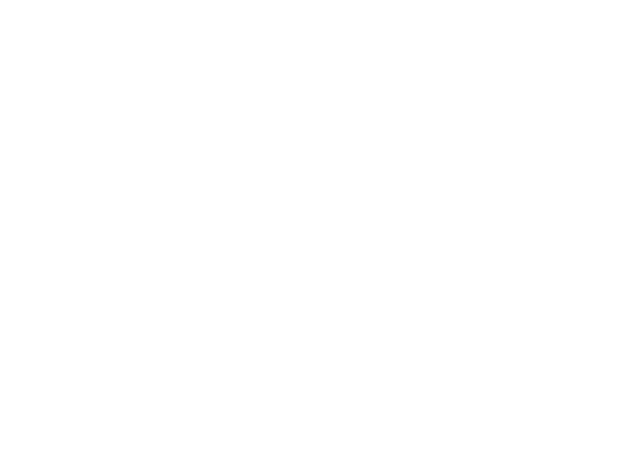
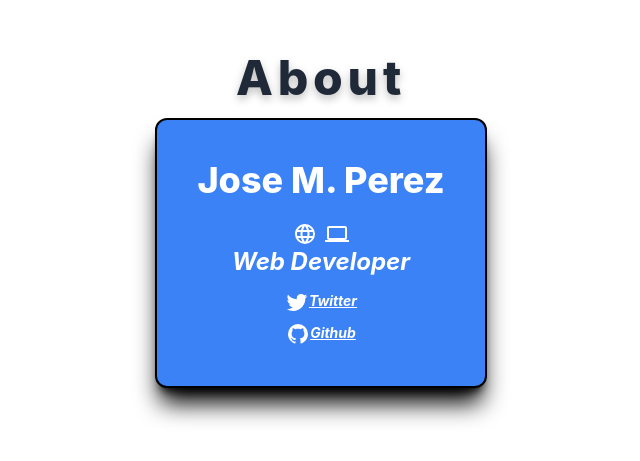
Before and after one commit to jmpevzla/react-wiposts, a React (Vite) app: page /about in a window 1280 px wide. Before the commit this address had no page. Shown: the part 147-608 px from the top of the page, without its empty margins (319-959 px from the left). Built offline with nearby package versions, Linux system fonts and the light colour scheme.

Commit message:
Add Templates HTML: AboutView LoadingView NotFoundView PageErrorView UnauthorizedView Create Loading.module.css styles

```diff
--- /dev/null
+++ b/src/about/view/AboutView.tsx
@@ -0,0 +1,51 @@
+import { mdiGithub, mdiTwitter, mdiWeb, mdiLaptop } from "@mdi/js";
+import { Icon } from "@mdi/react";
+
+export default AboutView
+
+function AboutView() {
+  return (
+    <section className="flex flex-col text-center select-none
+      h-[calc(100vh_-_4rem)] justify-center">
+      <h1
+        className="mb-4 text-5xl tracking-widest
+        font-extrabold [text-shadow:0_4px_8px_rgba(0,0,0,0.25)]">
+          About
+      </h1>
+      <div
+        className="
+        bg-blue-500 text-white p-10 w-fit mx-auto
+        border-2 border-black shadow-xl
+        shadow-black rounded-xl">
+        <h2 className="text-4xl font-extrabold mb-5">Jose M. Perez</h2>
+        <p>
+          <Icon className="inline mr-2" path={mdiWeb} size="1.5rem" />
+          <Icon className="inline" path={mdiLaptop} size="1.5rem" />
+        </p>
+        <p className="italic text-2xl font-bold mb-3">
+          <span>Web Developer</span>
+        </p>
+        <p className="italic font-bold text-sm mb-2">
+          <a
+            className="link"
+            href="https://twitter.com/jmpevzla"
+            rel="noopener noreferrer"
+            target="_blank">
+            <Icon className="inline" path={mdiTwitter} size="1.5rem" />
+            <span>Twitter</span>
+          </a>
+        </p>
+        <p className="italic font-bold text-sm">
+          <a
+            className="link"
+            href="https://github.com/jmpevzla"
+            rel="noopener noreferrer"
+            target="_blank">
+            <Icon className="inline" path={mdiGithub} size="1.5rem" />
+            <span>Github</span>
+          </a>
+        </p>
+      </div>
+    </section>
+  )
+}
--- /dev/null
+++ b/src/loading/view/LoadingView.tsx
@@ -0,0 +1,14 @@
+import styles from "./styles/Loading.module.css"
+
+export default LoadingView
+
+function LoadingView() {
+  return (
+    <section className="flex flex-col text-center select-none h-[calc(100vh_-_4rem)] justify-center">
+      <h2 className="text-7xl font-extrabold mb-4">Loading</h2>
+      <div className="mx-auto">
+        <div className={styles['lds-ellipsis']}><div></div><div></div><div></div><div></div></div>
+      </div>
+    </section>
+  )
+}
--- /dev/null
+++ b/src/loading/view/styles/Loading.module.css
@@ -0,0 +1,92 @@
+.lds-ellipsis {
+  display: inline-block;
+  position: relative;
+  width: 80px;
+  height: 80px;
+}
+.lds-ellipsis div {
+  position: absolute;
+  top: 33px;
+  width: 13px;
+  height: 13px;
+  border-radius: 50%;
+  background: black; /*var(--txt);*/
+  animation-timing-function: cubic-bezier(0, 1, 1, 0);
+}
+.lds-ellipsis div:nth-child(1) {
+  left: 8px;
+  animation: lds-ellipsis1 0.6s infinite;
+}
+.lds-ellipsis div:nth-child(2) {
+  left: 8px;
+  animation: lds-ellipsis2 0.6s infinite;
+}
+.lds-ellipsis div:nth-child(3) {
+  left: 32px;
+  animation: lds-ellipsis2 0.6s infinite;
+}
+.lds-ellipsis div:nth-child(4) {
+  left: 56px;
+  animation: lds-ellipsis3 0.6s infinite;
+}
+@keyframes lds-ellipsis1 {
+  0% {
+    transform: scale(0);
+  }
+  100% {
+    transform: scale(1);
+  }
+}
+@keyframes lds-ellipsis3 {
+  0% {
+    transform: scale(1);
+  }
+  100% {
+    transform: scale(0);
+  }
+}
+@keyframes lds-ellipsis2 {
+  0% {
+    transform: translate(0, 0);
+  }
+  100% {
+    transform: translate(24px, 0);
+  }
+}
+
+.lds-facebook {
+  display: inline-block;
+  position: relative;
+  width: 40px;
+  height: 40px;
+}
+.lds-facebook div {
+  display: inline-block;
+  position: absolute;
+  left: 4px;
+  width: 8px;
+  background: #999;
+  animation: lds-facebook 1.2s cubic-bezier(0, 0.5, 0.5, 1) infinite;
+}
+.lds-facebook div:nth-child(1) {
+  left: 4px;
+  animation-delay: -0.24s;
+}
+.lds-facebook div:nth-child(2) {
+  left: 16px;
+  animation-delay: -0.12s;
+}
+.lds-facebook div:nth-child(3) {
+  left: 28px;
+  animation-delay: 0;
+}
+@keyframes lds-facebook {
+  0% {
+    top: 8px;
+    height: 32px;
+  }
+  50%, 100% {
+    top: 24px;
+    height: 16px;
+  }
+}
--- a/src/main/view/AppView.tsx
+++ b/src/main/view/AppView.tsx
@@ -17,6 +17,10 @@ import EditPostView from "@/post/view/EditPostView";
 import PhotoProfileView from "@/profile/view/PhotoProfileView";
 import EditProfileView from "@/profile/view/EditProfileView";
 import ShowProfileView from "@/profile/view/ShowProfileView";
+import AboutView from "@/about/view/AboutView";
+import LoadingView from "@/loading/view/LoadingView";
+import NotFoundView from "@/notFound/view/NotFoundView";
+import Unauthorizated from "@/unauthorized/view/UnauthorizedView";
 
 export default AppView
 
@@ -48,6 +52,10 @@ function AppView() {
             <Route path="edit" element={<EditPostView />} />
             <Route path="photo" element={<PhotoPostView />} />
           </Route>
+          <Route path="about" element={<AboutView />} />
+          <Route path="loading" element={<LoadingView />} />
+          <Route path="not-found" element={<NotFoundView />} />
+          <Route path="unauthorizated" element={<Unauthorizated />} />
         </Route>
       </Routes>
     </BrowserRouter>
--- /dev/null
+++ b/src/notFound/view/NotFoundView.tsx
@@ -0,0 +1,22 @@
+import { Link } from "react-router-dom"
+import { Icon } from "@mdi/react"
+import { mdiAlertCircle } from "@mdi/js"
+
+export default NotFoundView
+
+function NotFoundView() {
+  return (
+    <section className="flex flex-col text-center select-none h-[calc(100vh_-_4rem)] justify-center">
+      <h1 className="text-9xl font-extrabold mb-4">404</h1>
+      <div className="text-3xl font-bold mb-3 flex flex-row justify-center">
+        <Icon path={mdiAlertCircle} size={1.5} />
+        <p>Not Found</p>
+      </div>
+      <p className="italic font-bold">Ups! The page you are looking for does not exist.</p>
+      <p className="italic font-bold">It might have been moved or deleted. </p>
+      <p className="italic font-bold">
+        You can to go to <Link className="link" to={"/"}>home page</Link>
+      </p>
+    </section>
+  )
+}
--- /dev/null
+++ b/src/pageError/view/PageErrorView.tsx
@@ -0,0 +1,19 @@
+import { Icon } from "@mdi/react"
+import { mdiFileAlert } from "@mdi/js"
+
+export default PageErrorView
+
+function PageErrorView({ error }: { error: string }) {
+  return (
+    <section className="flex flex-col text-center select-none h-[calc(100vh_-_4rem)] justify-center">
+      <div className="text-7xl font-extrabold mb-4 flex flex-row justify-center">
+        <Icon path={mdiFileAlert} size={3} />
+        <p>Error</p>
+      </div>
+      <p className="italic font-bold text-error-content mb-3">{ error }</p>
+      <p className="italic font-bold">
+        <a className="link" onClick={() => window.location.reload()}>Reload Page Now</a>
+      </p>
+    </section>
+  )
+}
--- /dev/null
+++ b/src/unauthorized/view/UnauthorizedView.tsx
@@ -0,0 +1,27 @@
+import { Link } from "react-router-dom"
+import { Icon } from "@mdi/react"
+import { mdiLock } from "@mdi/js"
+
+export default Unauthorizated
+
+function Unauthorizated() {
+  //const [progress] = usePageRedirect('/login')
+  const progress = .5
+
+  return (
+    <section className="flex flex-col text-center select-none h-[calc(100vh_-_4rem)] justify-center">
+      <h1 className="text-9xl font-extrabold mb-4">401</h1>
+      <div className="text-3xl font-bold mb-3 flex flex-row justify-center">
+        <Icon path={mdiLock} size={1.5} />
+        <p>Unauthorizated</p>
+      </div>
+      <p className="italic font-bold">You don't have credentials for to be here,
+        please go to <Link className="link" to={"/login"}>login page</Link>
+      </p>
+      <div className="mx-auto">
+        <p>In five seconds you will be redirect to login page...</p>
+        <progress className="progress" value={progress} />
+      </div>
+    </section>
+  )
+}
```
